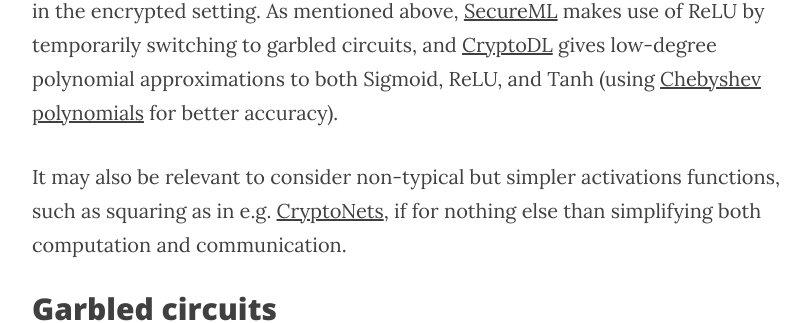
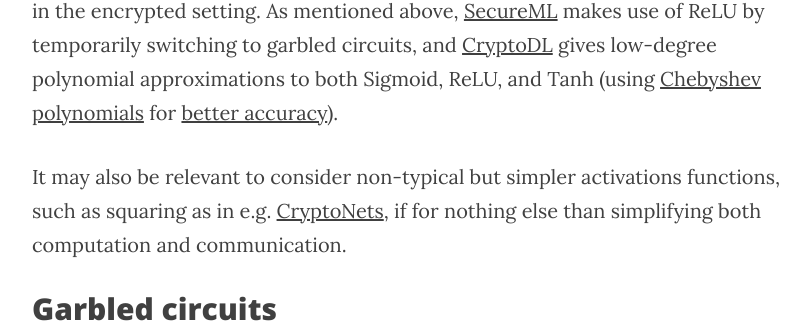
Before and after one commit to mortendahl/mortendahl.github.io, a Jekyll site: the page built from _posts/2017-09-19-private-image-analysis-with-mpc.md, in a window 1280 px wide and 900 px high, scrolled down 20276 px. Shown: the part 160-483 px from the top of the window, without its empty margins (233-1043 px from the left). Built offline with Jekyll 4.4.1, drawn with Linux system fonts in a browser that asks for light colours; nearby versions of some CDN libraries; some of the changed lines change nothing that is shown.

Commit message:
reference

```diff
--- a/_posts/2017-09-19-private-image-analysis-with-mpc.md
+++ b/_posts/2017-09-19-private-image-analysis-with-mpc.md
@@ -526,7 +526,7 @@ Finally, it is in principle also possible to have [triples for more advanced fun
 
 ## Activation functions
 
-A natural question is which of the other typical activation functions are efficient in the encrypted setting. As mentioned above, [SecureML](https://eprint.iacr.org/2017/396) makes use of ReLU by temporarily switching to garbled circuits, and [CryptoDL](https://arxiv.org/abs/1711.05189) gives low-degree polynomial approximations to both Sigmoid, ReLU, and Tanh (using [Chebyshev polynomials](https://en.wikipedia.org/wiki/Chebyshev_polynomials) for better accuracy).
+A natural question is which of the other typical activation functions are efficient in the encrypted setting. As mentioned above, [SecureML](https://eprint.iacr.org/2017/396) makes use of ReLU by temporarily switching to garbled circuits, and [CryptoDL](https://arxiv.org/abs/1711.05189) gives low-degree polynomial approximations to both Sigmoid, ReLU, and Tanh (using [Chebyshev polynomials](https://en.wikipedia.org/wiki/Chebyshev_polynomials) for [better accuracy](http://www.chebfun.org/docs/guide/guide04.html#47-the-runge-phenomenon)).
 
 It may also be relevant to consider non-typical but simpler activations functions, such as squaring as in e.g. [CryptoNets](https://www.microsoft.com/en-us/research/publication/cryptonets-applying-neural-networks-to-encrypted-data-with-high-throughput-and-accuracy/), if for nothing else than simplifying both computation and communication.
 
```
